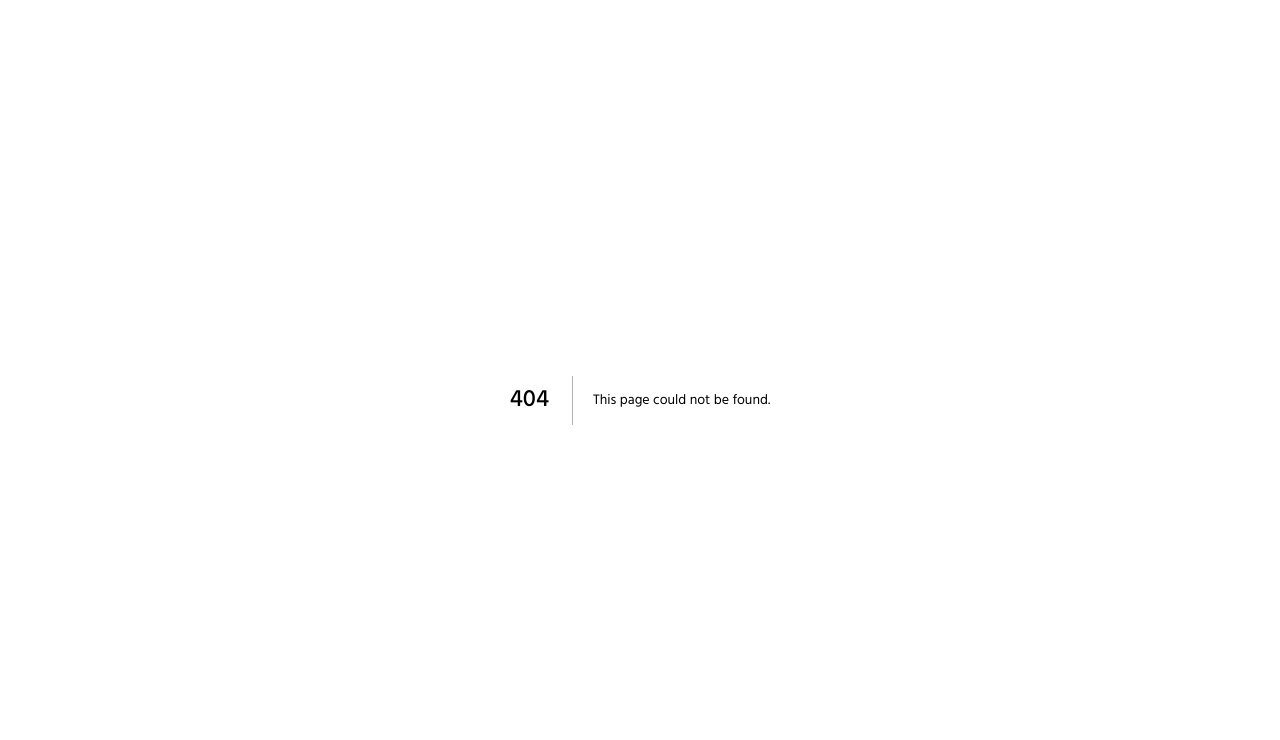
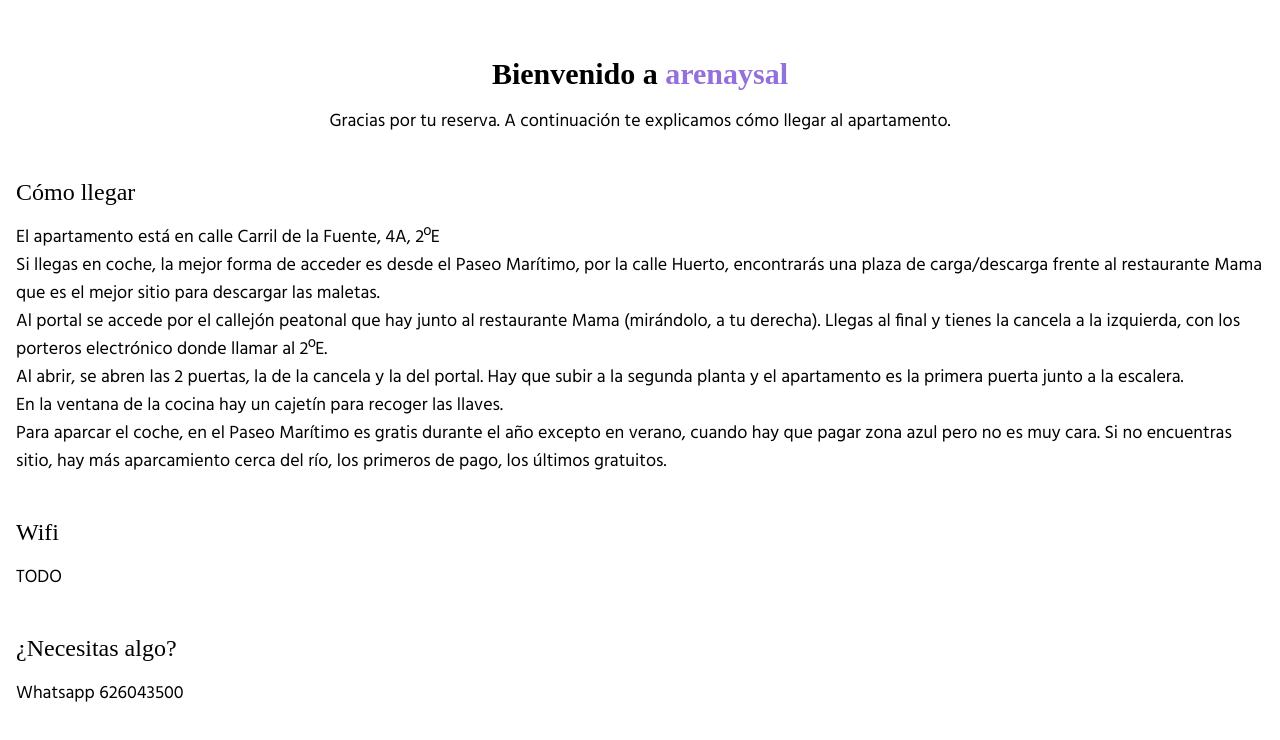
Before and after one commit to pablonete/arenaysal-web, a Next.js app: page /arenaysal-web/welcome in a window 1280 px wide. Before the commit this address had no page. Shown: the top 740 px of the page. Built offline with nearby package versions, Linux system fonts and the light colour scheme; a web font is replaced by a local one.

Commit message:
First version of welcome page

```diff
--- /dev/null
+++ b/pages/welcome.tsx
@@ -0,0 +1,41 @@
+import Head from "next/head";
+
+export default function Welcome() {
+  return (
+    <div className="container mx-auto p-4">
+      <Head>
+        <title>arenaysal - Bienvenida</title>
+      </Head>
+      <h1 className="brand-title-font text-3xl font-bold text-center mt-10">Bienvenido a <span className="brand-title">arenaysal</span></h1>
+      <p className="text-center mt-4 text-lg">
+        Gracias por tu reserva. A continuación te explicamos cómo llegar al apartamento.
+      </p>
+
+      <h2 className="brand-title-font text-2xl mt-10">Cómo llegar</h2>
+      <p className="mt-4 text-lg">
+        El apartamento está en calle Carril de la Fuente, 4A, 2ºE
+        <br />
+        Si llegas en coche, la mejor forma de acceder es desde el Paseo Marítimo, por la calle Huerto, encontrarás una plaza de carga/descarga frente al restaurante Mama que es el mejor sitio para descargar las maletas.
+        <br />
+        Al portal se accede por el callejón peatonal que hay junto al restaurante Mama (mirándolo, a tu derecha). Llegas al final y tienes la cancela a la izquierda, con los porteros electrónico donde llamar al 2ºE.
+        <br />
+        Al abrir, se abren las 2 puertas, la de la cancela y la del portal. Hay que subir a la segunda planta y el apartamento es la primera puerta junto a la escalera.
+        <br />
+        En la ventana de la cocina hay un cajetín para recoger las llaves.
+        <br />
+        Para aparcar el coche, en el Paseo Marítimo es gratis durante el año excepto en verano, cuando hay que pagar zona azul pero no es muy cara.
+        Si no encuentras sitio, hay más aparcamiento cerca del río, los primeros de pago, los últimos gratuitos.
+      </p>
+
+      <h2 className="brand-title-font text-2xl mt-10">Wifi</h2>
+      <p className="mt-4 text-lg">
+        TODO
+      </p>
+
+      <h2 className="brand-title-font text-2xl mt-10">¿Necesitas algo?</h2>
+      <p className="mt-4 text-lg">
+        Whatsapp 626043500
+      </p>
+    </div>
+  );
+}
```
